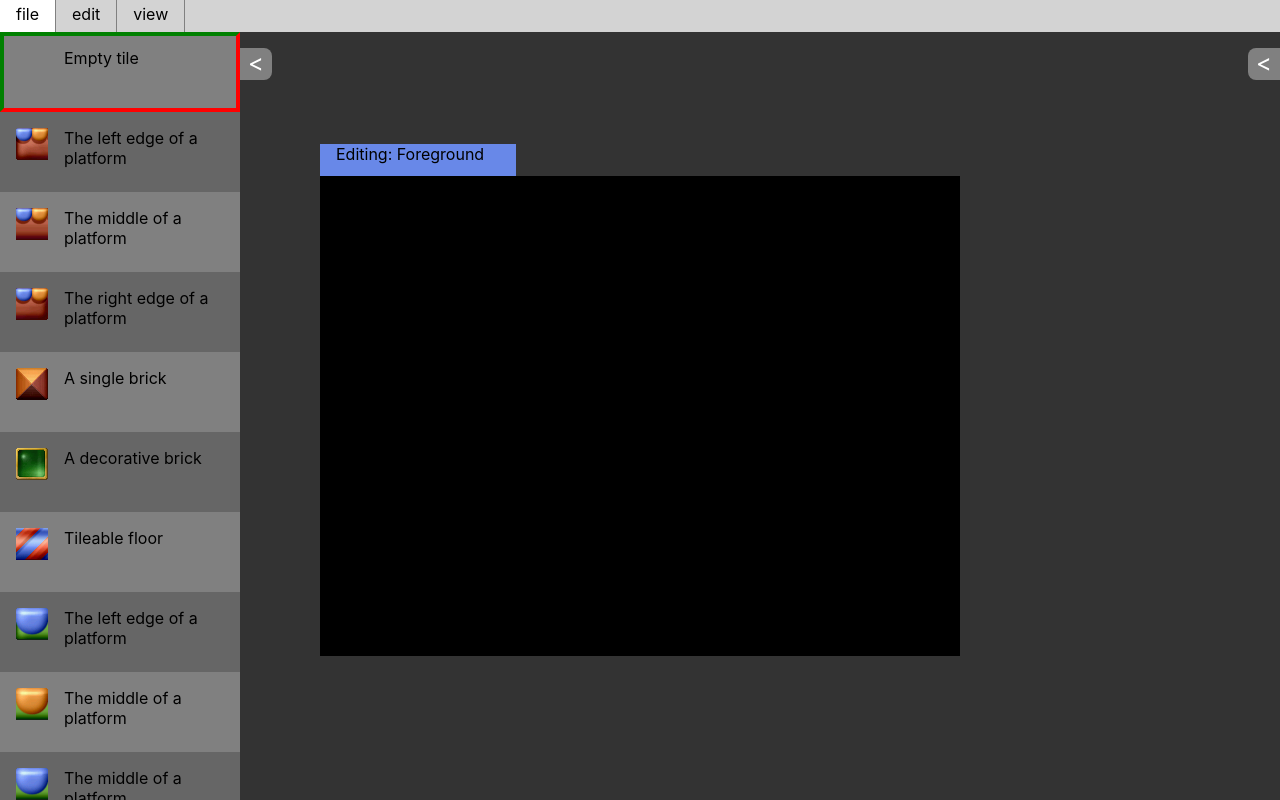
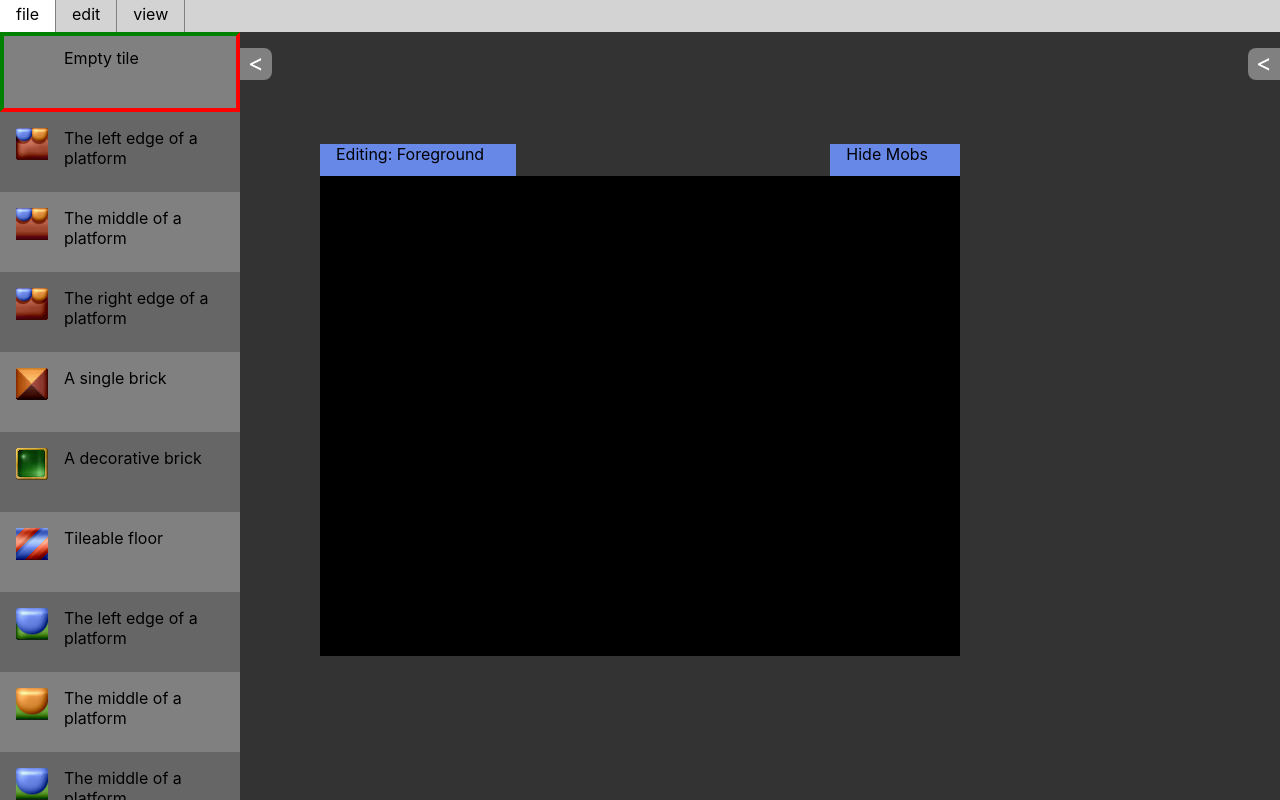
Before and after one commit to RobbieNesmith/ChefEdit, a React (Create React App) app: page / in a window 1280 px wide. Built offline with nearby package versions, Linux system fonts and the light colour scheme.

Commit message:
Allow toggling of mobs

```diff
--- a/src/components/HeaderBar/HeaderBar.tsx
+++ b/src/components/HeaderBar/HeaderBar.tsx
@@ -7,7 +7,7 @@ import FileLoadModal from "./FileLoadModal";
 import { getBackgroundLayer, getForegroundLayer, getMobs, readFile } from "../../logic/fileOperations";
 
 export default function HeaderBar() {
-    const { toggleForegroundVisible, setLevelData, setForegroundTiles, setBackgroundTiles, setMobs } = useEditorState();
+    const { toggleForegroundVisible, setLevelData, setForegroundTiles, setBackgroundTiles, setMobs, toggleMobs } = useEditorState();
     const [fileLoadModalShown, setFileLoadModalShown] = useState(false);
 
     async function loadFile(fileToLoad: File) {
@@ -32,10 +32,11 @@ export default function HeaderBar() {
             <MenuOption name="Cut" callback={() => console.log("cut")} />
             <MenuOption name="Copy" callback={() => console.log("copy")} />
             <MenuOption name="Paste" callback={() => console.log("paste")} />
-            </MenuCategory>
+        </MenuCategory>
         <MenuCategory name="view">
             <MenuOption name="Switch Layer" callback={toggleForegroundVisible} />
+            <MenuOption name="Show/Hide Mobs" callback={toggleMobs} />
         </MenuCategory>
-        <FileLoadModal shown={fileLoadModalShown} onConfirm={loadFile} onDismiss={() => setFileLoadModalShown(false)}/>
+        <FileLoadModal shown={fileLoadModalShown} onConfirm={loadFile} onDismiss={() => setFileLoadModalShown(false)} />
     </div>;
 }
--- a/src/components/LevelEditor/LevelEditor.css
+++ b/src/components/LevelEditor/LevelEditor.css
@@ -39,6 +39,15 @@
     padding: 0 2rem 0 1rem;
 }
 
+.MobTab {
+    position: absolute;
+    height: 2rem;
+    top: -2rem;
+    right: 0;
+    user-select: none;
+    padding: 0 2rem 0 1rem;
+}
+
 .Mob {
     position: absolute;
     z-index: 10;
--- a/src/components/LevelEditor/LevelEditor.tsx
+++ b/src/components/LevelEditor/LevelEditor.tsx
@@ -12,7 +12,9 @@ export default function LevelEditor() {
         placeBackgroundTileAtIndex,
         placeForegroundTileAtIndex,
         pickTile,
-        mobs
+        mobs,
+        showMobs,
+        toggleMobs,
     } = useEditorState();
 
     return (
@@ -35,8 +37,17 @@ export default function LevelEditor() {
                 >
                     Editing: {foregroundVisible ? "Foreground" : "Background"}
                 </div>
+
+                <div
+                    className="MobTab"
+                    onClick={toggleMobs}
+                    style={{ backgroundColor: showMobs ? "#6888e8" : "#e09038" }}
+                >
+                    {showMobs ? "Hide Mobs" : "Show Mobs"}
+                </div>
+
                 {
-                    mobs.map(m => <MobSprite key={m.id} mob={m} />)
+                    showMobs && mobs.map(m => <MobSprite key={m.id} mob={m} />)
                 }
             </div>
         </div>
--- a/src/hooks/useEditorState.tsx
+++ b/src/hooks/useEditorState.tsx
@@ -1,5 +1,5 @@
 import { createContext, useContext, useMemo, useState } from "react";
-import Mob from "../models/mob";
+import Mob from "../models/Mob";
 
 export interface EditorState {
     leftClickPressed: boolean;
@@ -11,6 +11,7 @@ export interface EditorState {
     backgroundTiles: Array<number>;
     levelData: ArrayBuffer;
     mobs: Array<Mob>;
+    showMobs: boolean;
     setLeftClickPressed(pressed: boolean): void;
     setRightClickPressed(pressed: boolean): void;
     toggleForegroundVisible(): void;
@@ -23,6 +24,7 @@ export interface EditorState {
     placeForegroundTileAtIndex(tileId: number, index: number): void,
     placeBackgroundTileAtIndex(tileId: number, index: number): void,
     pickTile(tileId: number): void,
+    toggleMobs(): void,
 }
 
 function getEmptyEditorState(): EditorState {
@@ -36,6 +38,7 @@ function getEmptyEditorState(): EditorState {
         backgroundTiles: getBlankTileGrid(),
         levelData: new ArrayBuffer(0),
         mobs: new Array<Mob>(),
+        showMobs: true,
         setLeftClickPressed: (b: boolean) => { throw new Error("Editor State Context not found") },
         setRightClickPressed: (b: boolean) => { throw new Error("Editor State Context not found") },
         toggleForegroundVisible: () => { throw new Error("Editor State Context not found") },
@@ -48,6 +51,7 @@ function getEmptyEditorState(): EditorState {
         placeForegroundTileAtIndex: (tileId: number, index: number) => { throw new Error("Editor State Context not found") },
         placeBackgroundTileAtIndex: (tileId: number, index: number) => { throw new Error("Editor State Context not found") },
         pickTile: (tileId: number) => { throw new Error("Editor State Context not found") },
+        toggleMobs: () => { throw new Error("Editor State Context not found") },
     }
 }
 
@@ -61,7 +65,7 @@ export default function useEditorState() {
     return useContext(EditorStateContext);
 }
 
-export function EditorStateProvider(props: {children: any}) {
+export function EditorStateProvider(props: { children: any }) {
     const [leftClickPressed, setLeftClickPressed] = useState(false);
     const [rightClickPressed, setRightClickPressed] = useState(false);
     const [foregroundVisible, setForegroundVisible] = useState(true);
@@ -71,6 +75,7 @@ export function EditorStateProvider(props: {children: any}) {
     const [foregroundTiles, setForegroundTiles] = useState(getBlankTileGrid());
     const [levelData, setLevelData] = useState(new ArrayBuffer(0));
     const [mobs, setMobs] = useState([] as Array<Mob>);
+    const [showMobs, setShowMobs] = useState(true);
 
     function placeBackgroundTileAtIndex(index: number, tileId: number) {
         setBackgroundTiles((bt) => {
@@ -98,6 +103,7 @@ export function EditorStateProvider(props: {children: any}) {
         backgroundTiles,
         levelData,
         mobs,
+        showMobs,
         setLeftClickPressed,
         setRightClickPressed,
         toggleForegroundVisible: () => setForegroundVisible(fv => !fv),
@@ -110,11 +116,12 @@ export function EditorStateProvider(props: {children: any}) {
         placeForegroundTileAtIndex,
         placeBackgroundTileAtIndex,
         pickTile,
-    }), [leftClickPressed, rightClickPressed, foregroundVisible, leftClickTileId, rightClickTileId, foregroundTiles, backgroundTiles, levelData, mobs]);
+        toggleMobs: () => setShowMobs(sm => !sm),
+    }), [leftClickPressed, rightClickPressed, foregroundVisible, leftClickTileId, rightClickTileId, foregroundTiles, backgroundTiles, levelData, mobs, showMobs]);
 
     return (
         <EditorStateContext.Provider value={value}>
-            { props.children }
+            {props.children}
         </EditorStateContext.Provider>
     );
 }
```
